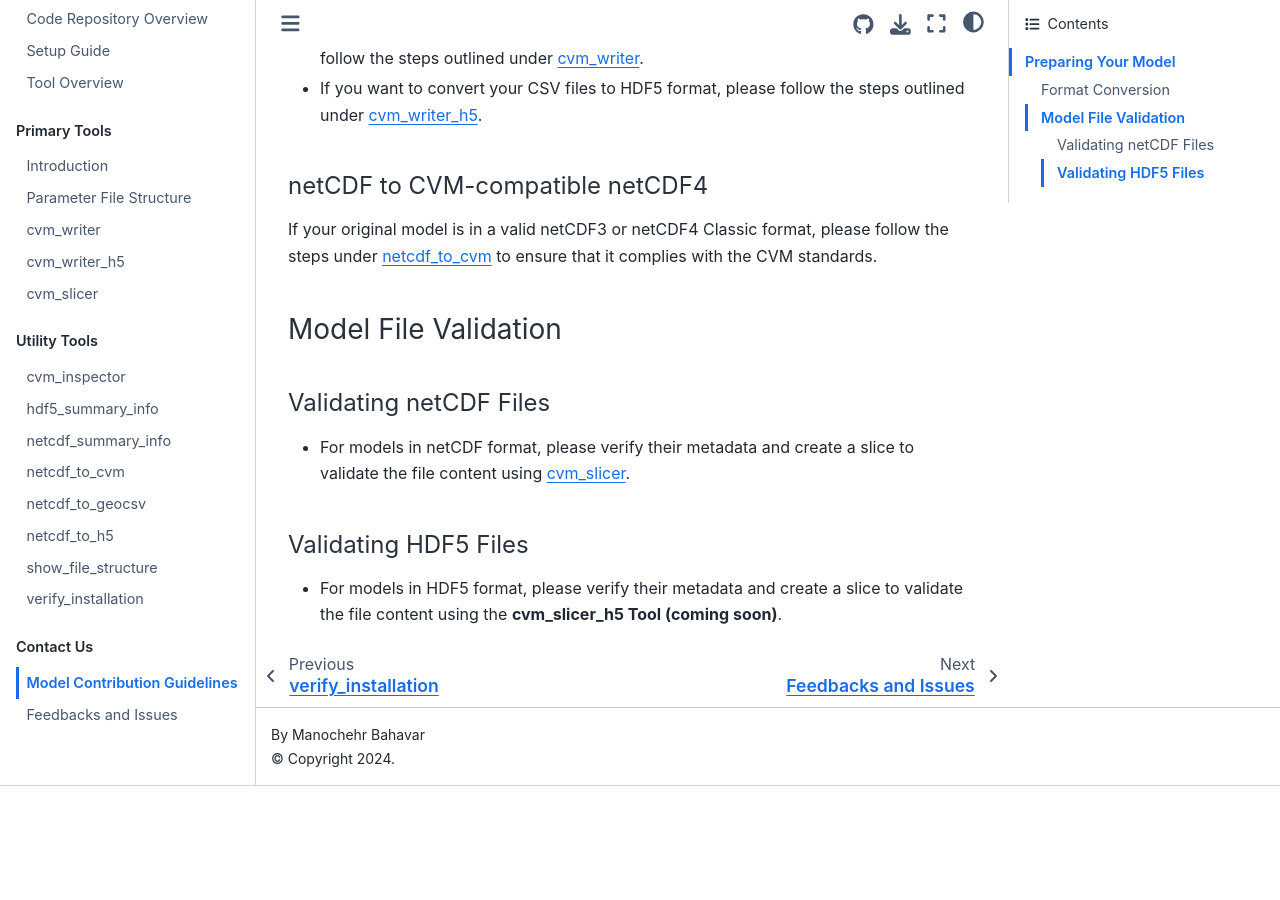
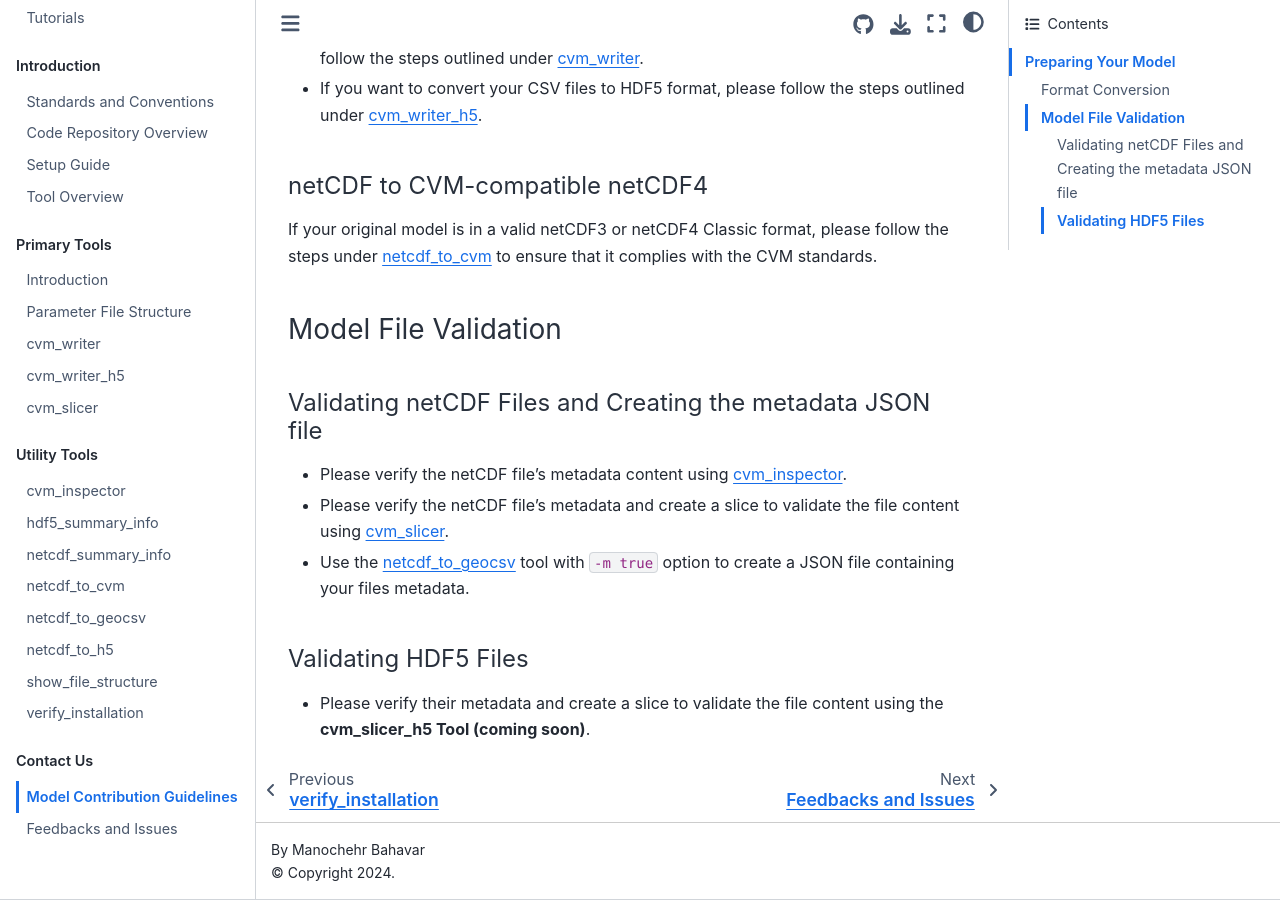
Before and after one commit to cascadiaquakes/cvm-tools-book, a Jupyter Book: the page built from contribution_guidelines.md, in a window 1280 px wide and 900 px high, scrolled down 616 px. Built offline with Jupyter Book 1.0.4 settings and Sphinx 7.4.7 and the Sphinx Book theme 1.1.4, drawn with Linux system fonts in a browser that asks for light colours; before the commit the page ends 1402 px from its top, so only the background shows below that.

Commit message:
updates for addition of the inspector

```diff
--- a/contribution_guidelines.md
+++ b/contribution_guidelines.md
@@ -23,10 +23,14 @@ If your original model is in a valid netCDF3 or netCDF4 Classic format, please f
 
 #### Model File Validation
 
-##### Validating netCDF Files
+##### Validating netCDF Files and Creating the metadata JSON file
 
-- For models in netCDF format, please verify their metadata and create a slice to validate the file content using <a href="usage/cvm_slicer.html" target="_blank">cvm_slicer</a>.
+- Please verify the netCDF file's metadata content using <a href="usage/cvm_inspector.html" target="_blank">cvm_inspector</a>.
+
+- Please verify the netCDF file's metadata and create a slice to validate the file content using <a href="usage/cvm_slicer.html" target="_blank">cvm_slicer</a>.
+
+- Use the <a href="usage/netcdf_to_geocsv.html" target="_blank">netcdf_to_geocsv</a> tool with `-m true` option to create a JSON file containing your files metadata.
 
 ##### Validating HDF5 Files
 
-- For models in HDF5 format, please verify their metadata and create a slice to validate the file content using the **cvm_slicer_h5 Tool (coming soon)**.
+- Please verify their metadata and create a slice to validate the file content using the **cvm_slicer_h5 Tool (coming soon)**.
```
Also changed, not shown: usage/cvm_writer.md (+5 -0 lines).
